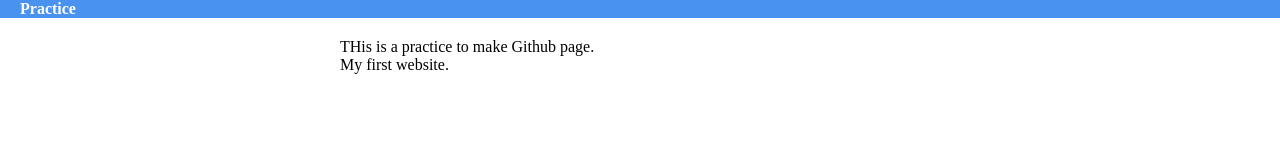
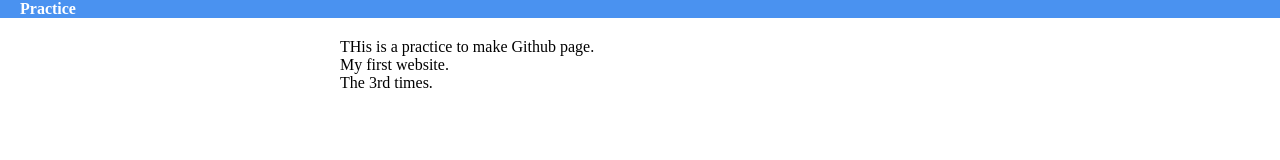
Before and after one commit to jvm1120/jvm12.github.io, a plain HTML site: page index.html in a window 1280 px wide. Drawn offline with Linux system fonts and the light colour scheme.

Commit message:
Add files via upload

```diff
--- a/index.html
+++ b/index.html
@@ -12,6 +12,8 @@
     <main>
     <p>THis is a practice to make Github page.</p>
     <p>My first website.</p>
+    <p>The 3rd times.</p>
+
 
     </main>
 
```
